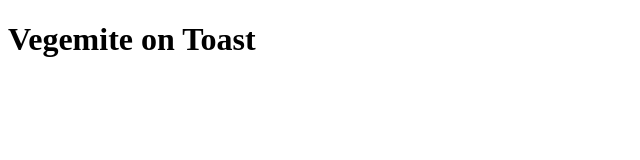
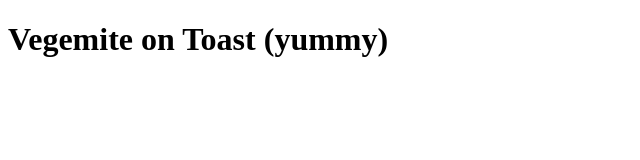
Before and after one commit to bigideasandy/odin-recipes, a plain HTML site: page recipes/vegemite-on-toast.html in a window 1280 px wide. Shown: the whole page, without its empty margins (0-640 px from the left). Drawn offline with Linux system fonts and the light colour scheme.

Commit message:
Added yummy to heading

```diff
--- a/recipes/vegemite-on-toast.html
+++ b/recipes/vegemite-on-toast.html
@@ -5,6 +5,6 @@
         <title>Recipe | Vegemite on Toast</title>
     </head>
     <body>
-        <h1>Vegemite on Toast</h1>
+        <h1>Vegemite on Toast (yummy)</h1>
     </body>
 </html>
```
